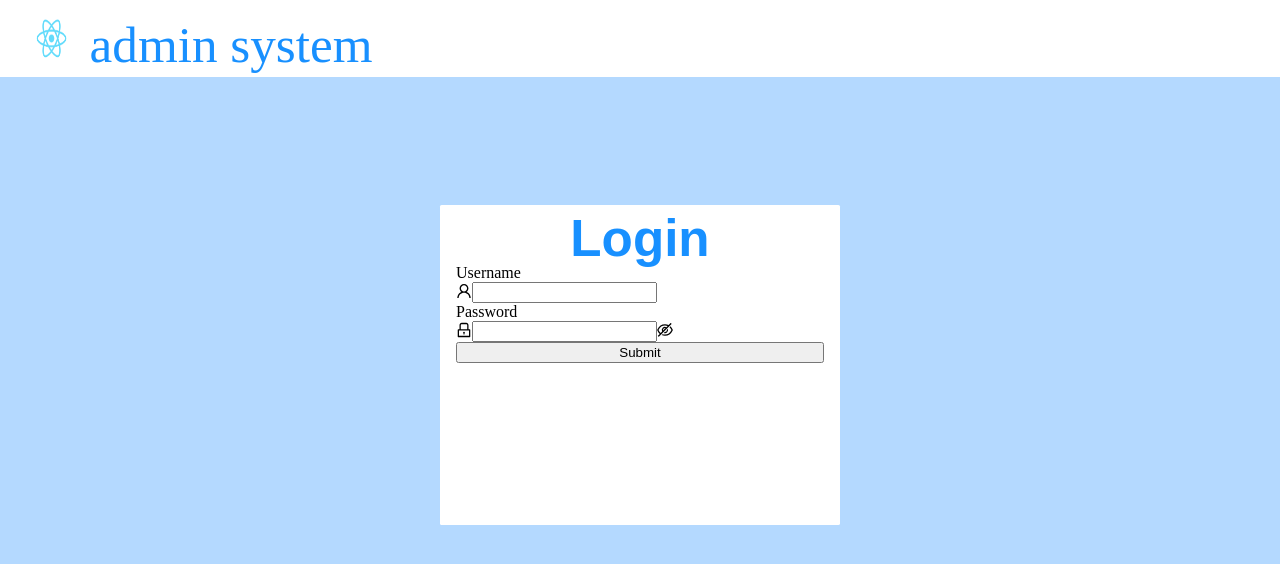
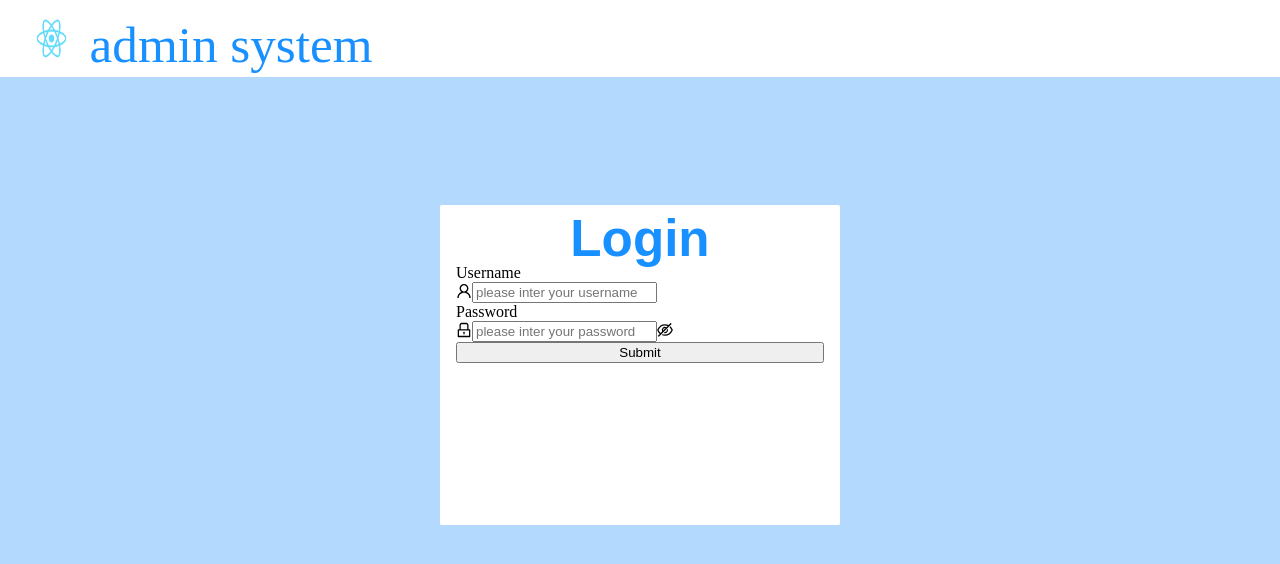
Before and after one commit to FY01/admin-client-typescript, a React (Create React App) app: page /login in a window 1280 px wide. Shown: the top 564 px of the page. Built offline with nearby package versions, Linux system fonts and the light colour scheme.

Commit message:
thrid commit,finished LoginForm page

```diff
--- a/src/components/LoginForm/LoginForm.tsx
+++ b/src/components/LoginForm/LoginForm.tsx
@@ -5,7 +5,7 @@
  * @Author: FY01
  * @Date: 2022-01-13 14:52:03
  * @LastEditors: Please set LastEditors
- * @LastEditTime: 2022-01-13 16:02:27
+ * @LastEditTime: 2022-01-13 20:04:29
  */
 import { Form, Input, Button } from 'antd'
 import { UserOutlined, LockOutlined } from '@ant-design/icons'
@@ -42,11 +42,27 @@ const LoginForm = () => {
         rules={[
           {
             required: true,
+            whitespace: true,
             message: 'Please input your username!',
+          },
+          {
+            min: 4,
+            message: "username's length must >= 4",
+          },
+          {
+            max: 12,
+            message: "username's length must =< 12",
+          },
+          {
+            pattern: /^[0-9a-zA-Z_]+$/,
+            message: 'legal letter: 0-9,a-Z or _ ',
           },
         ]}
       >
-        <Input prefix={<UserOutlined className="site-form-item-icon" />} />
+        <Input
+          prefix={<UserOutlined className="site-form-item-icon" />}
+          placeholder="please inter your username"
+        />
       </Form.Item>
 
       <Form.Item
@@ -55,12 +71,26 @@ const LoginForm = () => {
         rules={[
           {
             required: true,
+            whitespace: true,
             message: 'Please input your password!',
+          },
+          {
+            min: 4,
+            message: "password's length must >= 8",
+          },
+          {
+            max: 12,
+            message: "password's length must =< 12",
+          },
+          {
+            pattern: /^[0-9a-zA-Z_]+$/,
+            message: 'legal letter: 0-9,a-Z or _ ',
           },
         ]}
       >
         <Input.Password
           prefix={<LockOutlined className="site-form-item-icon" />}
+          placeholder="please inter your password"
         />
       </Form.Item>
 
```
